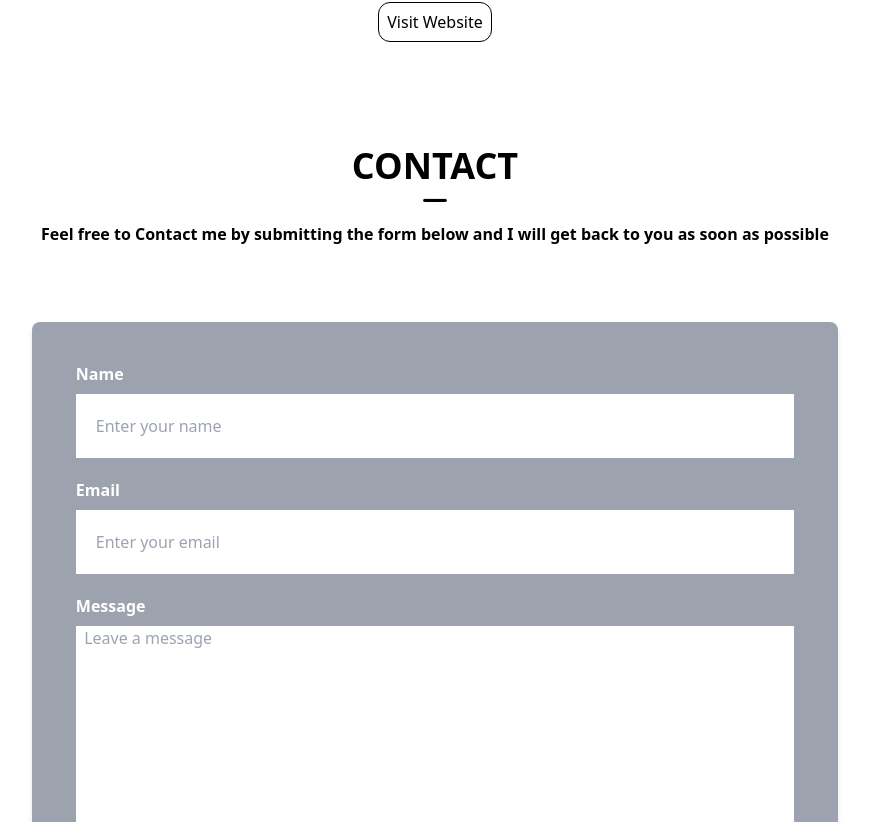
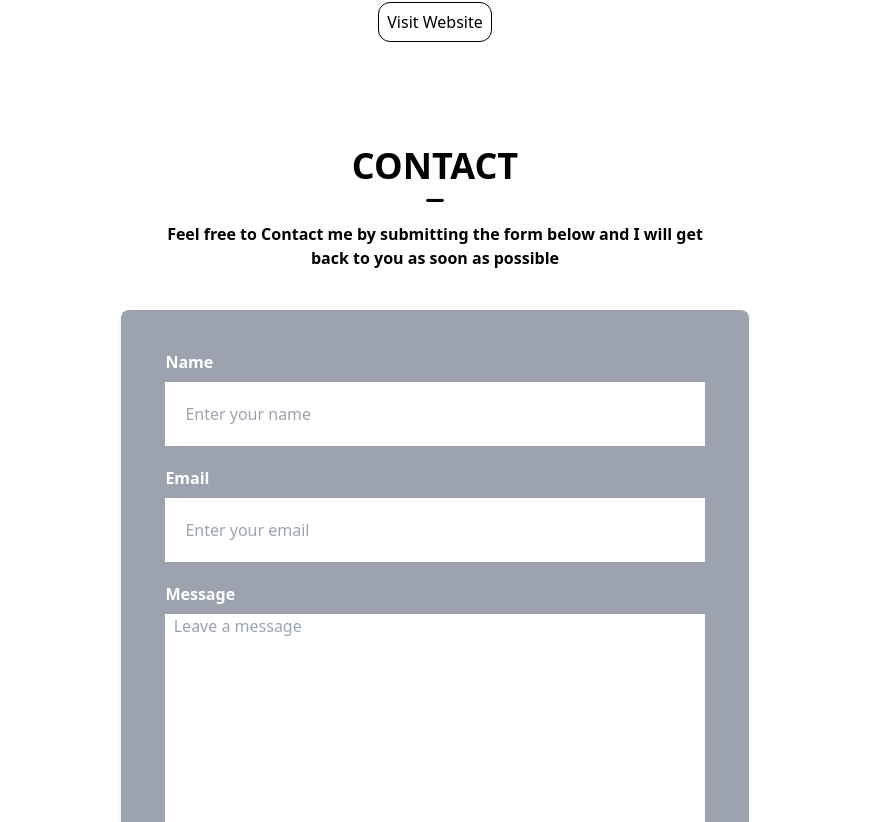
Before and after one commit to ODDIFIED/my-portfolio, a React (Create React App) app: page / in a window 1280 px wide. Shown: the part 2858-3680 px from the top of the page, without its empty margins (205-1074 px from the left). Built offline with nearby package versions, Linux system fonts and the light colour scheme.

Commit message:
first commit

```diff
--- a/src/Components/Contact.js
+++ b/src/Components/Contact.js
@@ -3,7 +3,7 @@ import React from "react";
 const Contact = () => {
   return (
     <div
-      className=" w-full xsm:max-w-sm md:max-w-6xl mx-auto mt-28 "
+      className=" w-full xsm:max-w-sm md:max-w-4xl mx-auto mt-28 "
       id="contact"
     >
       <h2 className="uppercase xsm:text-3xl md:text-4xl  font-bold ">
@@ -13,7 +13,7 @@ const Contact = () => {
         <hr className=" xsm:w-[10%] lg:w-[2%] mx-auto mt-3 h-1 bg-black rounded-md"></hr>
       </div>
       <div>
-        <p className=" w-full xsm:w-[90%] mx-auto mt-5 pb-14 font-semibold font-sans">
+        <p className=" w-full xsm:w-[90%] lg:w-[60%] mx-auto mt-5 pb-5 font-semibold font-sans">
           Feel free to Contact me by submitting the form below and I will get
           back to you as soon as possible
         </p>
--- a/src/Components/Footer.js
+++ b/src/Components/Footer.js
@@ -9,7 +9,7 @@ import { Link } from "react-router-dom";
 
 const Footer = () => {
   return (
-    <div className=" w-full xsm:max-w-7xl bg-black xsm:h-[55vh] sm:h-[57vh] md:h-[33vh] lg:h-[38vh] xsm:px-0 md:px-10  mt-14   text-white">
+    <div className=" w-full max-w-7xl bg-black xsm:h-[55vh] sm:h-[57vh] md:h-[33vh] lg:h-[38vh] xsm:px-0 md:px-10  mt-14   text-white">
       <div className=" xsm:w-[90%] md:w-[90%] md:pt-20 xsm:pt-16  mx-auto xsm:flex xsm:justify-center  xsm:flex-col-reverse lg:pt-10 md:flex md:flex-row md:justify-center md:place-items-center">
         <div className=" xsm:w-[100%] w-[50%] text-left">
           <h3 className=" xsm:mt-16 md:mt-0 uppercase text-sans text-xl font-bold">
```
